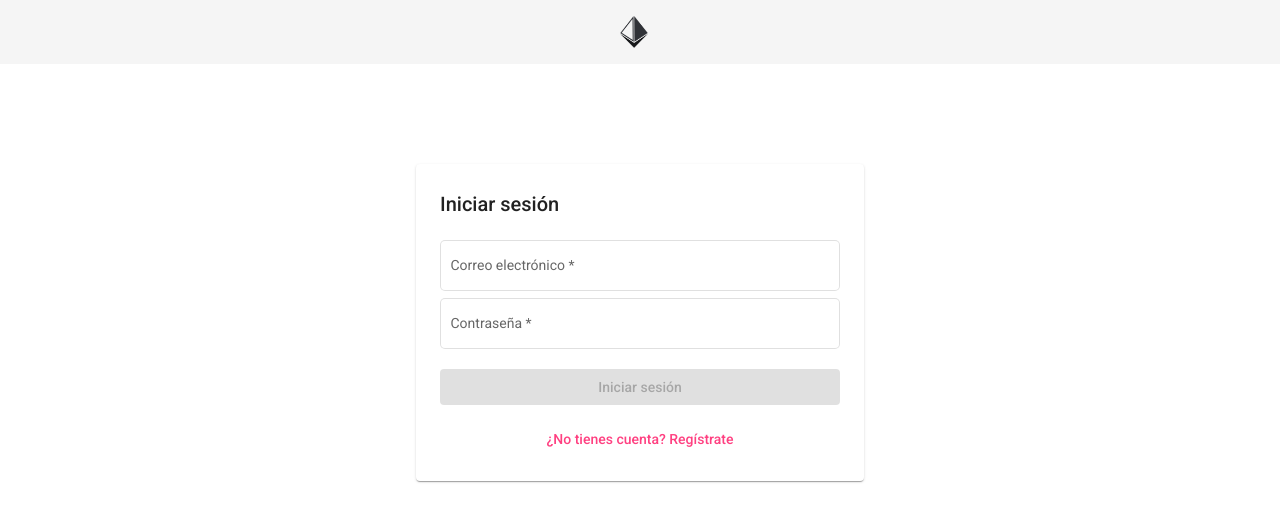
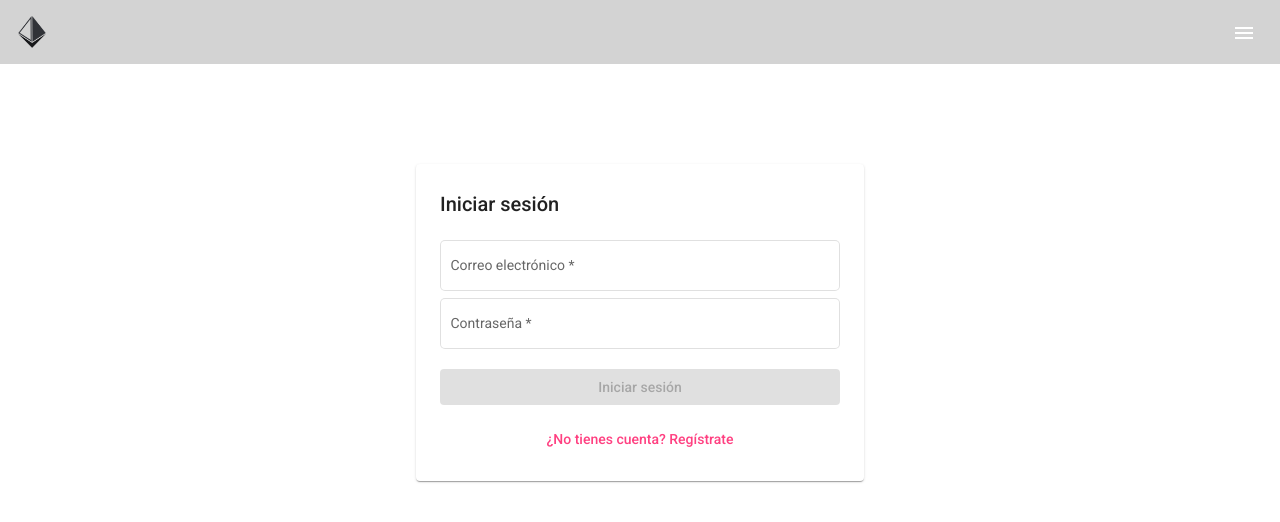
Before and after one commit to RobertoRiveraT/chatbot_arelia-frontend, an Angular app: page /login in a window 1280 px wide. Shown: the top 522 px of the page. Built offline with nearby package versions, Linux system fonts and the light colour scheme.

Commit message:
feat: added route to /account and logpput button

```diff
--- a/src/app/app.component.html
+++ b/src/app/app.component.html
@@ -1,12 +1,2 @@
-<mat-toolbar class="toolbar-centered">
-    <img
-    src="assets/img/icon.png"
-    alt="Logo"
-    width="32"
-    height="32"
-    style="margin-right: 12px; cursor: pointer;"
-    (click)="goHome()"
-    >
-</mat-toolbar>
-
+<app-header></app-header>
 <router-outlet></router-outlet>
--- /dev/null
+++ b/src/app/components/header/header.component.css
@@ -0,0 +1,12 @@
+.toolbar-centered {
+    display: flex;
+    justify-content: space-between;
+    align-items: center;
+    padding: 0 16px;
+    background-color: #d3d3d3;
+    color: white;
+}
+
+.spacer {
+    flex: 1;
+}
--- /dev/null
+++ b/src/app/components/header/header.component.html
@@ -0,0 +1,27 @@
+<mat-toolbar class="toolbar-centered">
+    <img
+    src="assets/img/icon.png"
+    alt="Logo"
+    width="32"
+    height="32"
+    style="margin-right: 12px; cursor: pointer;"
+    (click)="goHome()"
+    />
+
+    <span class="spacer"></span>
+
+    <button mat-icon-button [matMenuTriggerFor]="menu">
+    <mat-icon>menu</mat-icon>
+    </button>
+
+    <mat-menu #menu="matMenu">
+    <button mat-menu-item (click)="goToAccount()">
+        <mat-icon>person</mat-icon>
+        <span>Cuenta</span>
+    </button>
+    <button mat-menu-item (click)="logout()">
+        <mat-icon>logout</mat-icon>
+        <span>Cerrar sesión</span>
+    </button>
+    </mat-menu>
+</mat-toolbar>
--- /dev/null
+++ b/src/app/components/header/header.component.ts
@@ -0,0 +1,34 @@
+import { Component } from '@angular/core';
+import { Router } from '@angular/router';
+
+@Component({
+  selector: 'app-header',
+  templateUrl: './header.component.html',
+  styleUrls: ['./header.component.css']
+})
+export class HeaderComponent {
+  constructor(private router: Router) {}
+
+  goHome(): void {
+    const token = localStorage.getItem('token');
+    if (token) {
+      this.router.navigate(['/chat']);
+    } else {
+      this.router.navigate(['/login']);
+    }
+  }
+
+  goToAccount(): void {
+    const token = localStorage.getItem('token');
+    if (token) {
+      this.router.navigate(['/account']);
+    } else {
+      this.router.navigate(['/login']);
+    }
+  }
+
+  logout(): void {
+    localStorage.removeItem('token');
+    this.router.navigate(['/login']);
+  }
+}
--- a/src/styles.css
+++ b/src/styles.css
@@ -1,4 +1,5 @@
 /* You can add global styles to this file, and also import other style files */
+@import "~@angular/material/prebuilt-themes/indigo-pink.css";
 
 html, body { height: 100%; }
 body { margin: 0; font-family: Roboto, "Helvetica Neue", sans-serif; }
```
Also changed, not shown: src/app/app.module.ts (+6 -2 lines), 1 other file (tests, documents, lock files or other folders).
